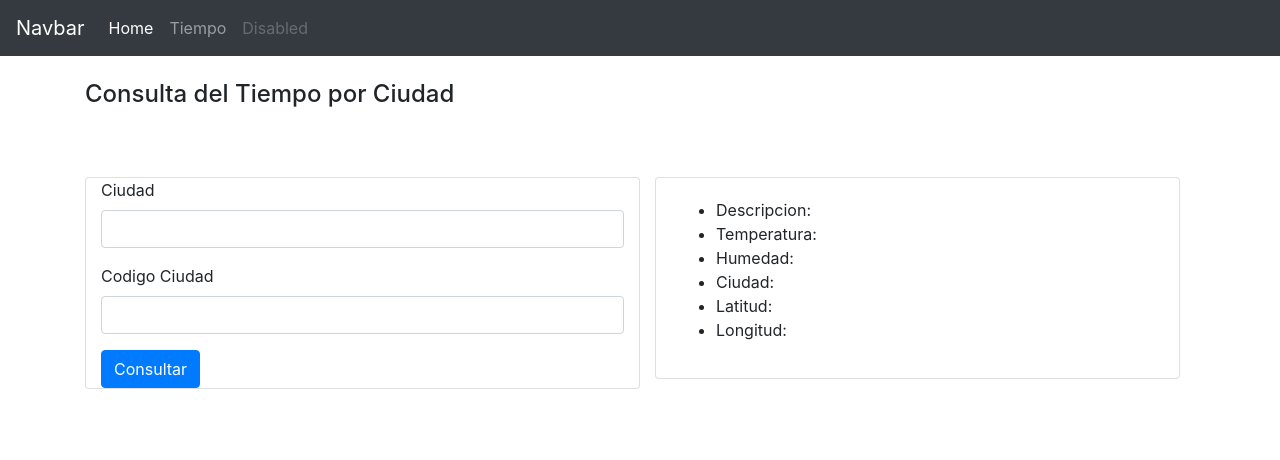
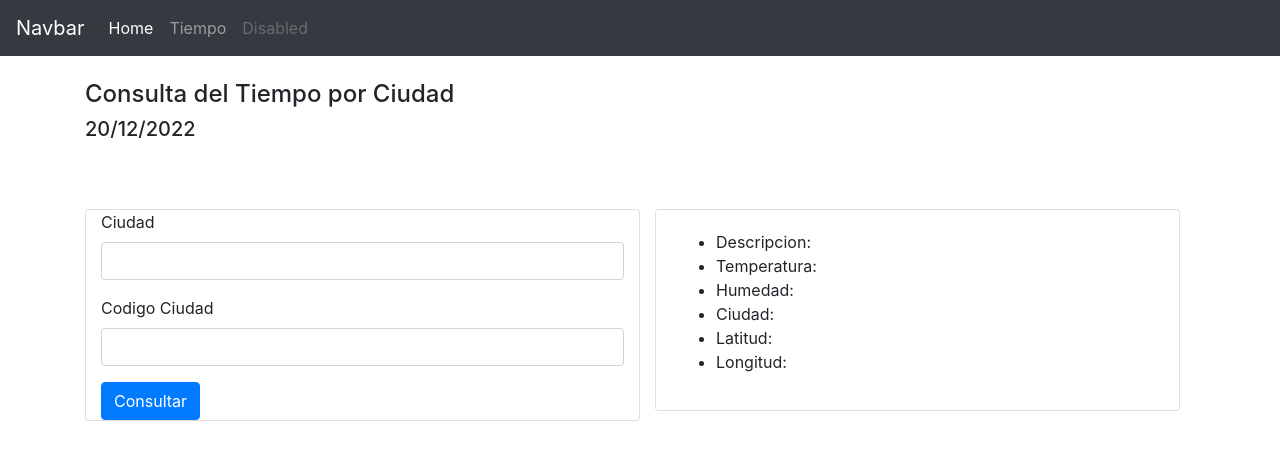
Before and after one commit to Postydreams/aprendiendoFront, an Angular app: page /tiempo in a window 1280 px wide. Shown: the top 460 px of the page. Built offline with nearby package versions, Linux system fonts and the light colour scheme.

Commit message:
Se agrega el uso de pipes

```diff
--- a/src/app/componentes/tiempo/tiempo.component.html
+++ b/src/app/componentes/tiempo/tiempo.component.html
@@ -1,6 +1,7 @@
 <div class="container">
   <br>
   <h4>Consulta del Tiempo por Ciudad</h4>
+  <h5> {{ fecha | date: 'dd/MM/yyyy'}} </h5>
   <div class="col-lg-6 alineacion card">
     <form [formGroup]="formulario" (ngSubmit)="consultar()">
       <div class="form-group">
@@ -26,7 +27,7 @@
           <li>Descripcion: {{ descripcion }}</li>
           <li>Temperatura: {{ temperatura }}</li>
           <li>Humedad: {{ humedad}}</li>
-          <li>Ciudad: {{ name }}</li>
+          <li>Ciudad: {{ name | uppercase }}</li>
           <li>Latitud: {{ latitud }}</li>
           <li>Longitud: {{ longitud }}</li>
         </ul>
--- a/src/app/componentes/tiempo/tiempo.component.ts
+++ b/src/app/componentes/tiempo/tiempo.component.ts
@@ -19,6 +19,7 @@ export class TiempoComponent implements OnInit {
   descripcion: any;
   showError: boolean | undefined;
   mensajeError: string | undefined;
+  fecha = new Date();
 
   constructor(private fb: FormBuilder, private _tiempo: TemperaturaService) {
     this.iniciaFormulario();
```
